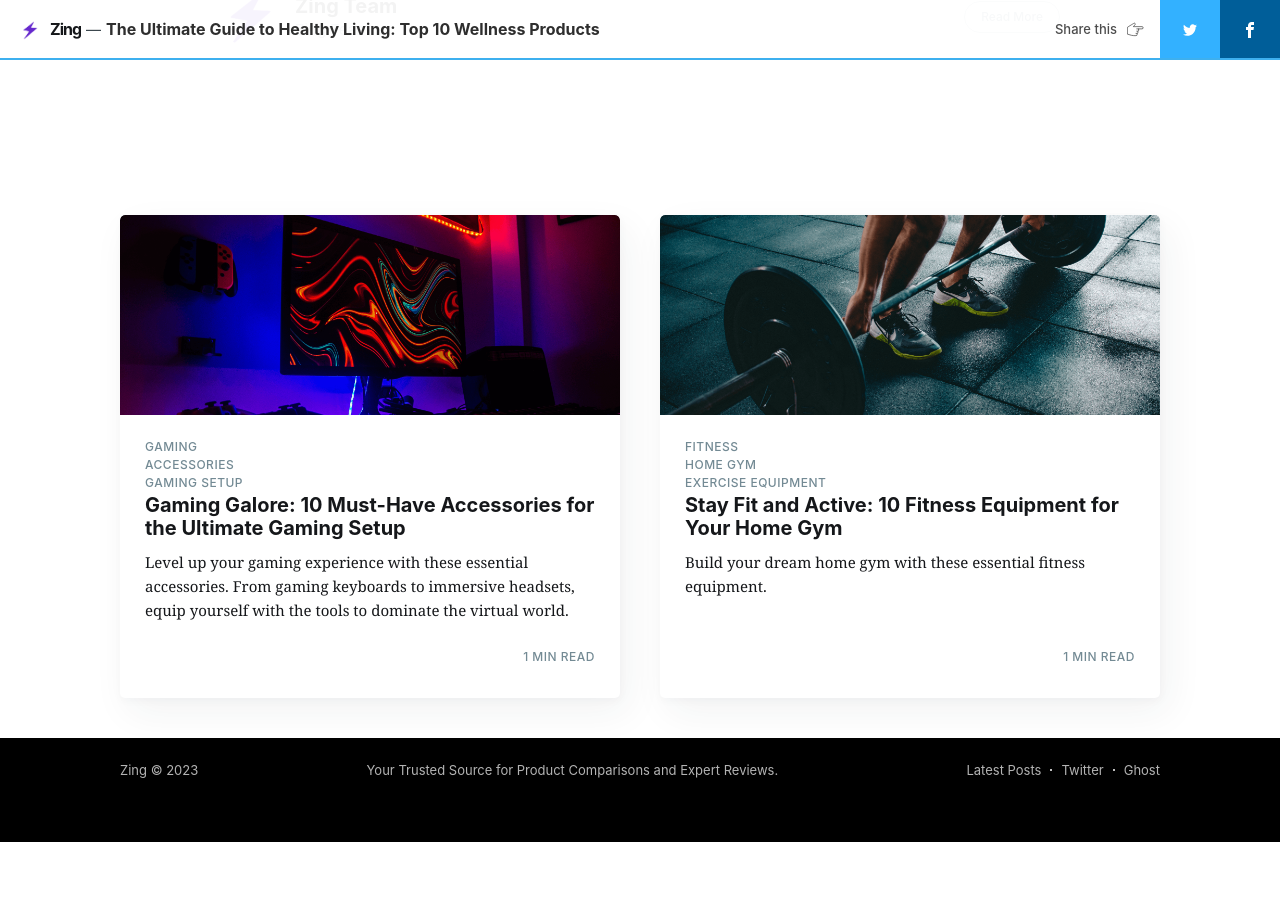
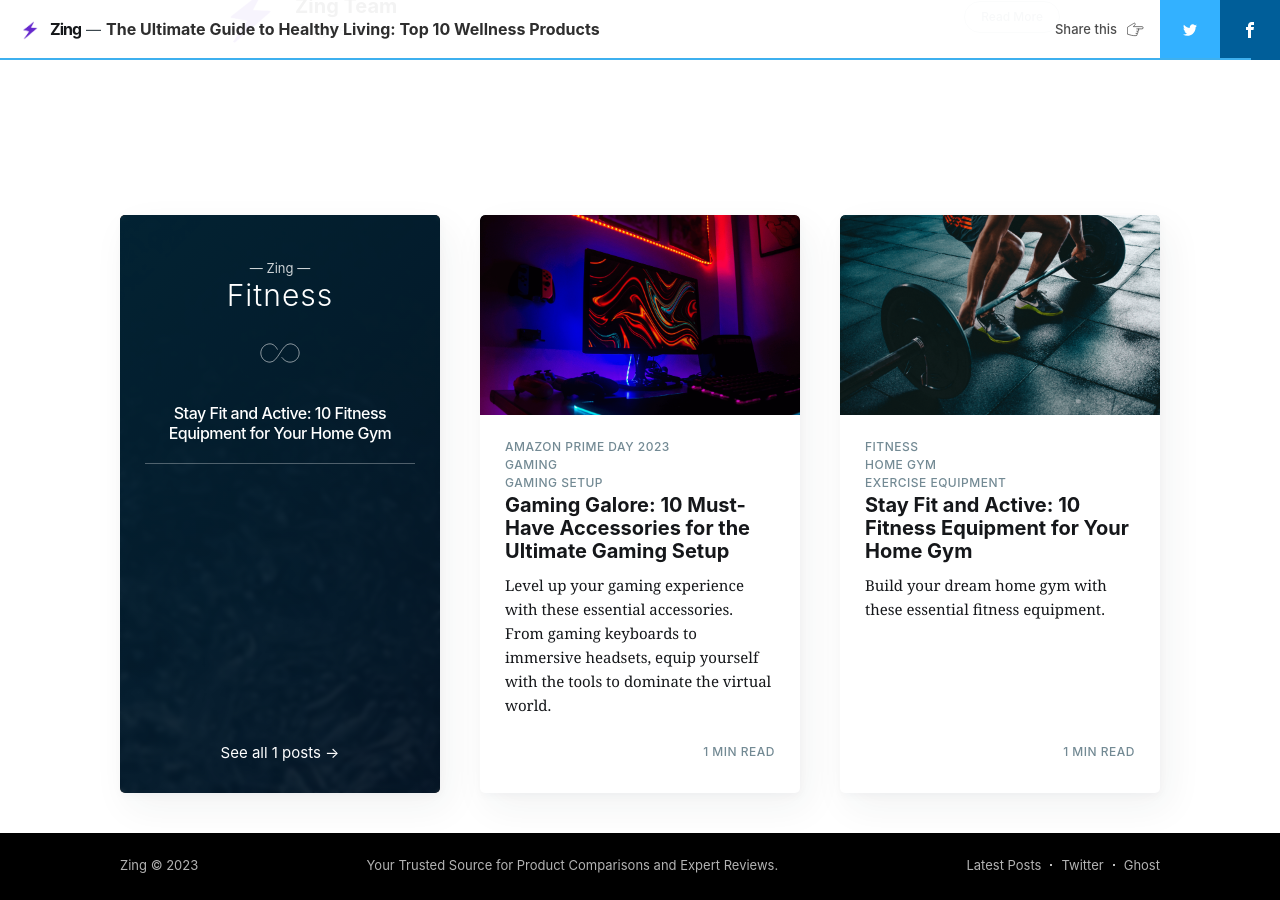
Before and after one commit to 4xl-in/zing, a Jekyll site: the page built from _posts/2023-06-19-top-10-wellness-products.html, in a window 1280 px wide and 900 px high, scrolled down 1592 px. Built offline with Jekyll 4.4.1, drawn with Linux system fonts in a browser that asks for light colours; nearby versions of some CDN libraries; comment, search, counter and statistics services are not loaded; before the commit the page ends 2434 px from its top, so only the background shows below that.

Commit message:
Add tags

```diff
--- a/_posts/2023-06-14-10-must-have-accessories-for-the-ultimate-gaming-setup.html
+++ b/_posts/2023-06-14-10-must-have-accessories-for-the-ultimate-gaming-setup.html
@@ -5,7 +5,7 @@ cover: assets/images/10-must-have-accessories-for-the-ultimate-gaming-setup.png
 navigation: True
 title: "Gaming Galore: 10 Must-Have Accessories for the Ultimate Gaming Setup"
 date: 2017-07-27 09:00:00
-tags: [Gaming, Accessories, Gaming Setup]
+tags: [Amazon Prime Day 2023, Gaming, Gaming Setup]
 class: post-template
 subclass: 'post'
 author: zing-team
--- a/_posts/2023-06-19-top-10-wellness-products.html
+++ b/_posts/2023-06-19-top-10-wellness-products.html
@@ -5,7 +5,7 @@ cover: assets/images/top-10-wellness-products.png
 navigation: True
 title: "The Ultimate Guide to Healthy Living: Top 10 Wellness Products"
 date: 2017-07-27 08:00:00
-tags: [Health, Wellness, Fitness]
+tags: [Fitness, Health, Wellness]
 class: post-template
 subclass: 'post'
 author: zing-team
--- a/_posts/2023-06-23-10-must-have-fashion-accessories-for-summer.html
+++ b/_posts/2023-06-23-10-must-have-fashion-accessories-for-summer.html
@@ -5,7 +5,7 @@ cover: assets/images/10-must-have-fashion-accessories-for-summer.png
 navigation: True
 title: '10 Must-Have Fashion Accessories for Summer: Elevate Your Style!'
 date: 2023-06-23 10:00:00
-tags: [Fashion, Accessories, Summer Style]
+tags: [Accessories, Amazon Prime Day 2023, Fashion]
 class: post-template
 subclass: 'post'
 author: zing-team
```
